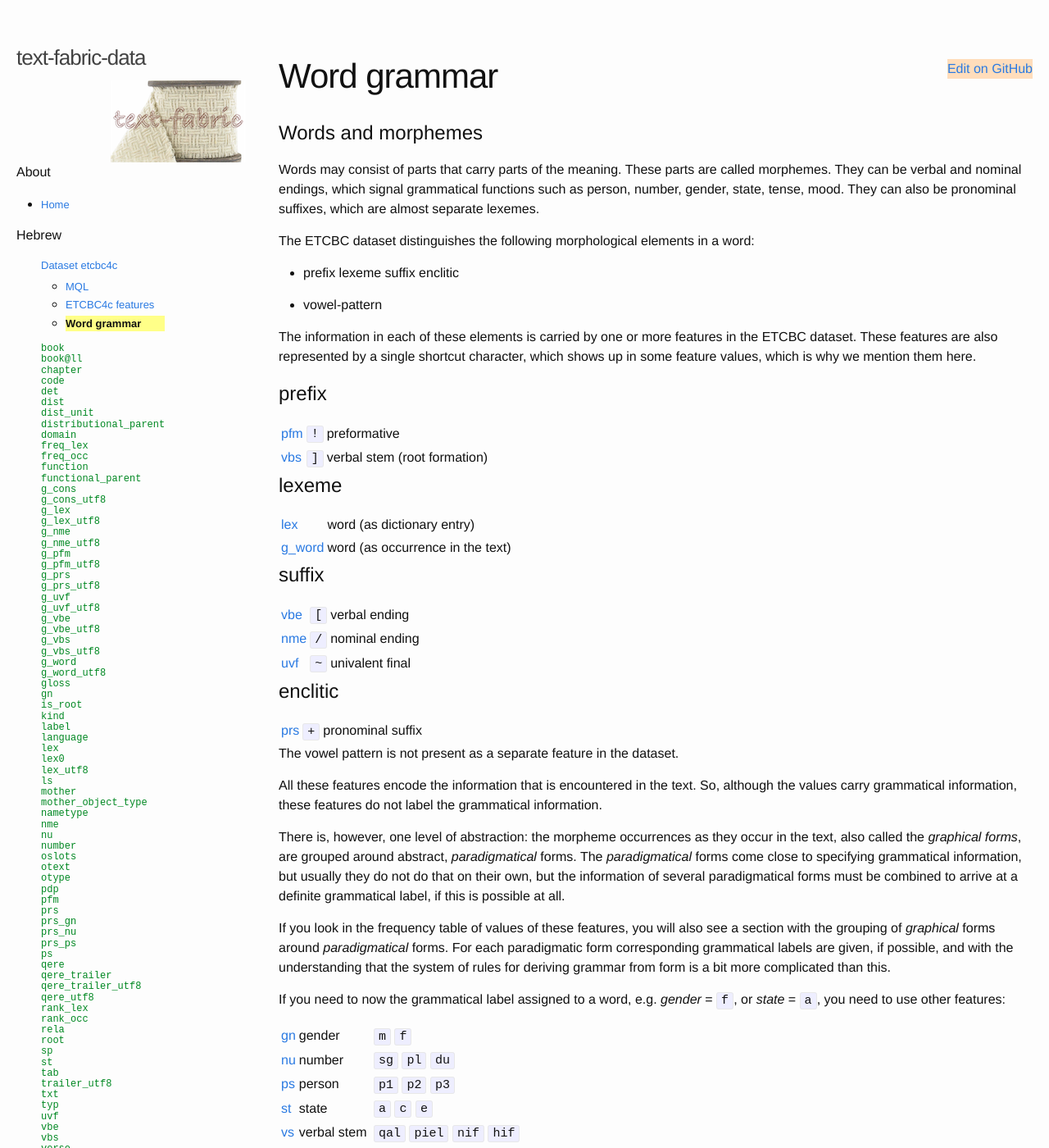
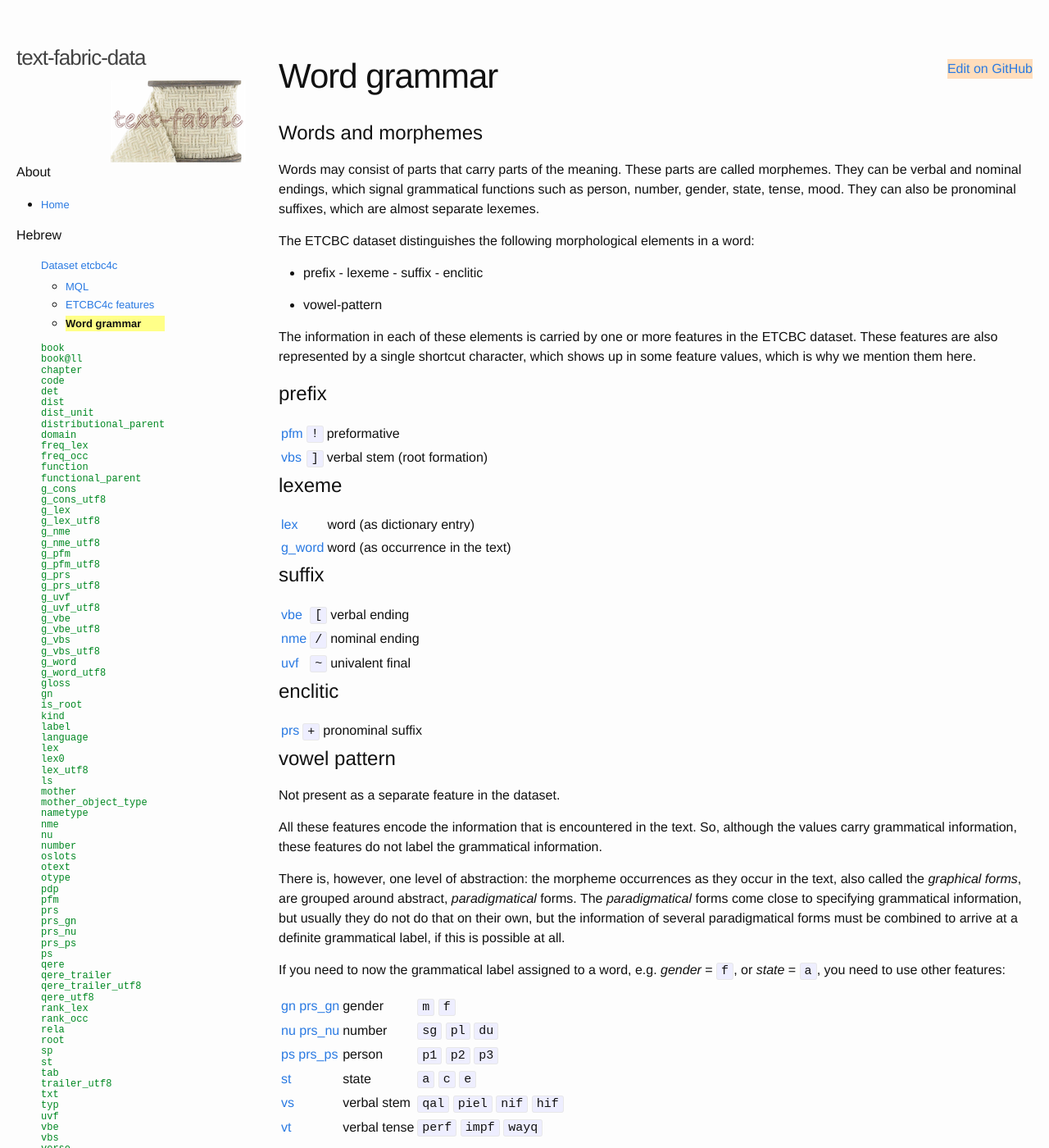
Before and after one commit to kungsik/text-fabric-data, a Jekyll site: the page built from docs/_features/hebrew/etcbc4c/0_wordgrammar.md, in a window 1280 px wide and 1400 px high. Shown: the whole window at 82% size. Built offline with Jekyll 4.4.1, drawn with Linux system fonts in a browser that asks for light colours.

Commit message:
Update 0_wordgrammar.md

```diff
--- a/docs/_features/hebrew/etcbc4c/0_wordgrammar.md
+++ b/docs/_features/hebrew/etcbc4c/0_wordgrammar.md
@@ -11,7 +11,7 @@ They can also be pronominal suffixes, which are almost separate lexemes.
 
 The ETCBC dataset distinguishes the following morphological elements in a word:
 
-* prefix lexeme suffix enclitic
+* prefix - lexeme - suffix - enclitic
 
 * vowel-pattern
 
@@ -42,7 +42,8 @@ These features are also represented by a single shortcut character, which shows
 ---|---|---
 [prs](prs) | `+` | pronominal suffix
 
-The vowel pattern is not present as a separate feature in the dataset.
+# vowel pattern
+Not present as a separate feature in the dataset.
 
 All these features encode the information that is encountered in the text.
 So, although the values carry grammatical information, these features do not label the grammatical information.
@@ -52,18 +53,13 @@ the morpheme occurrences as they occur in the text, also called the *graphical f
 are grouped around abstract, *paradigmatical* forms.
 The *paradigmatical* forms come close to specifying grammatical information, but usually they do not do that on their own, but the information of several paradigmatical forms must be combined to arrive at a definite grammatical label, if this is possible at all.
 
-If you look in the frequency table of values of these features, you will also see a section
-with the grouping of *graphical* forms around *paradigmatical* forms.
-For each paradigmatic form corresponding grammatical labels are given, if possible, and with the understanding that the system of rules for deriving grammar from form
-is a bit more complicated than this.
-
 If you need to now the grammatical label assigned to a word, e.g. *gender* = `f`,
 or *state* = `a`, you need to use other features:
 
 ---|---|---
-[gn](gn) |  gender       | `m` `f`
-[nu](nu) |  number       | `sg` `pl` `du`
-[ps](ps) |  person       | `p1` `p2` `p3`
+[gn](gn) [prs_gn](prs_gn) |  gender       | `m` `f`
+[nu](nu) [prs_nu](prs_nu) |  number       | `sg` `pl` `du`
+[ps](ps) [prs_ps](prs_ps) |  person       | `p1` `p2` `p3`
 [st](st) |  state        | `a` `c` `e`
 [vs](vs) |  verbal stem  | `qal` `piel` `nif` `hif`
 [vt](vt) |  verbal tense | `perf` `impf` `wayq`
```
